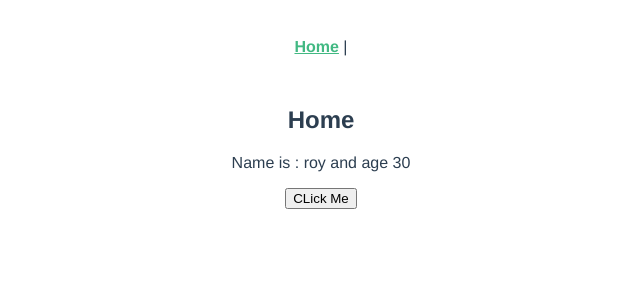
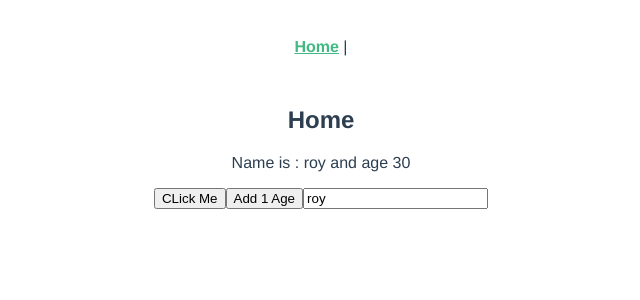
Before and after one commit to SHENEL98/Vue-basic, a Vue app in the folder composition_api/: page / in a window 1280 px wide. Shown: the top 300 px of the page, without its empty margins (319-959 px from the left). Built offline with nearby package versions, Linux system fonts and the light colour scheme.

Commit message:
Using refs for reactivity

```diff
--- a/composition_api/src/views/HomeView.vue
+++ b/composition_api/src/views/HomeView.vue
@@ -4,12 +4,13 @@
    <p ref="p">Name is : {{ name }} and age {{ age }}</p>
 
    <button @click="handleClick">CLick Me</button>
+    <button @click="age++">Add 1 Age</button>
+   <input type="text" v-model="name">
 
    </div>
 </template>
 
 <script>
-// @ is an alias to /src
 import { ref } from 'vue'
 
 export default {
@@ -17,38 +18,28 @@ export default {
   setup(){
     console.log('setup')
 
-    const p = ref(null)
+    const name = ref('roy')
+    const age = ref(30)
 
-    let name = 'roy'
-    let age =30
-    //these are not reactive values(above values)
+
 
     const handleClick = () => {
-      console.log('you clicked me')
-      console.log(p, p.value)
-      p.value.classList.add('test')
-      p.value.textContent = 'Hello, How are you ?' //in here when you click button ref(p) will change to this content
+      name.value = 'Kamal'
+      age.value = 25
+
     }
 
     return{
-      name:name,
-      age, // this is same as above
-      handleClick,
-      p
+      name,
+      age,
+      handleClick
     }
   },
-  // data(){
-  //   return{
-  //     //this are reactive values
-  //     age: 40
-  //   }
-  // }
+  data(){
+    return{
+      score: 5
+    }
+  }
 
-  // created(){
-  //   console.log('created')
-  // },
-  // mounted(){
-  //   console.log('mounted')
-  // }
 }
 </script>
```
